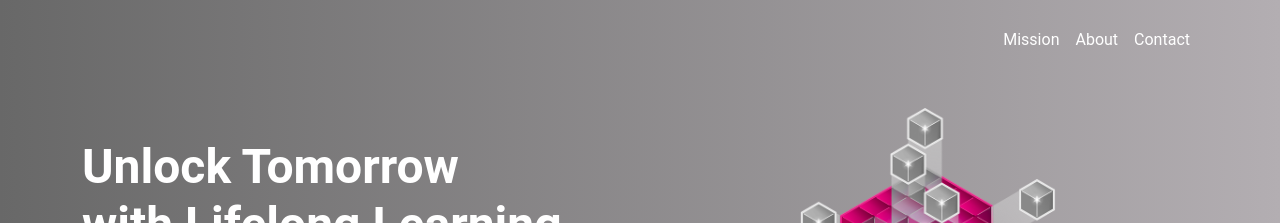
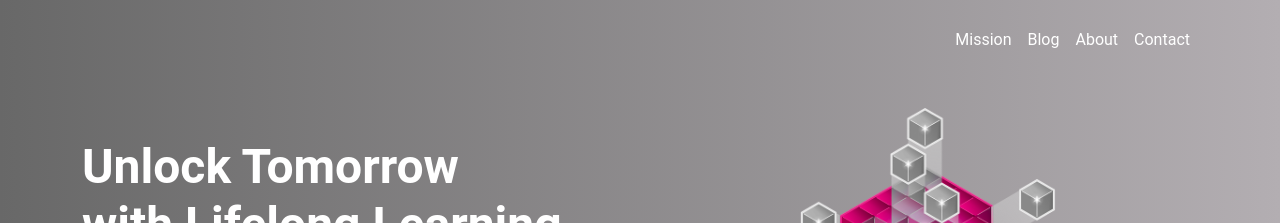
Before and after one commit to atarkowska/atarkowska.github.io, a Jekyll site: the page built from index.md, in a window 1280 px wide. Shown: the top 223 px of the page. Built offline with Jekyll 4.4.1, drawn with Linux system fonts in a browser that asks for light colours; comment, search, counter and statistics services are not loaded.

Commit message:
add blog

```diff
--- a/_includes/nav.html
+++ b/_includes/nav.html
@@ -12,6 +12,10 @@
           </li>
 
           <li class="nav-item">
+            <a class="nav-link" href="https://medium.com/@entrypoint" target="_blank">Blog</a>
+          </li>
+
+          <li class="nav-item">
             <a class="nav-link" href="#about">About</a>
           </li>
 
```
